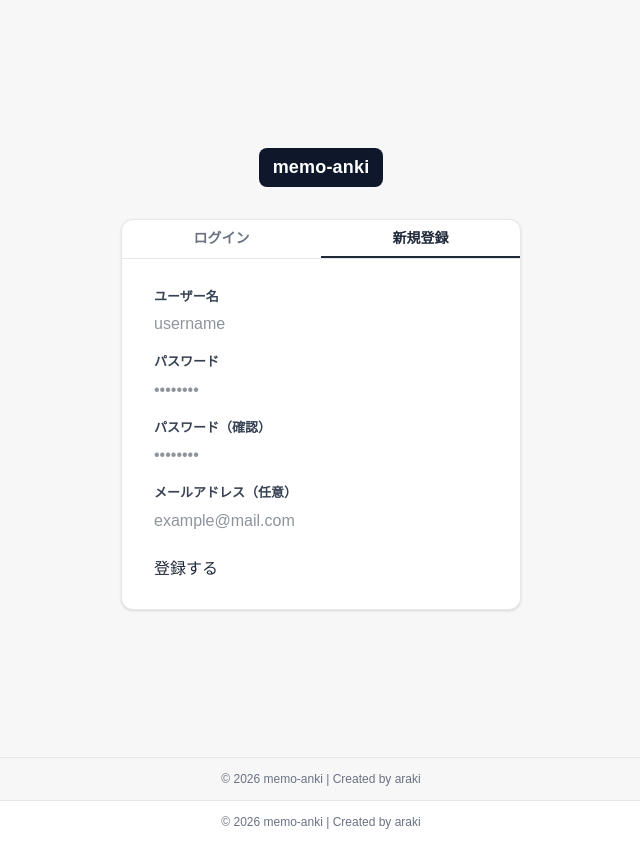
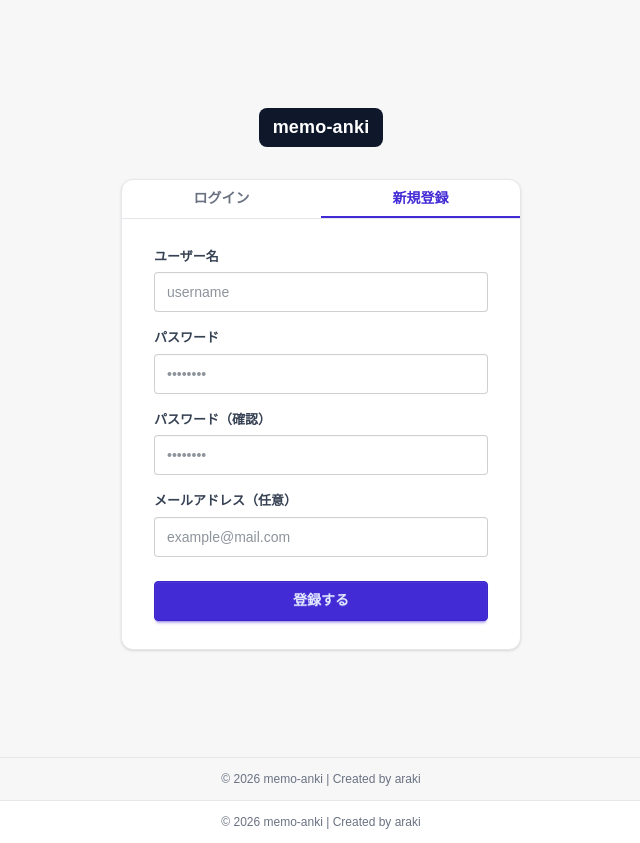
Before and after one commit to Shin0005/memo-anki, a Next.js app in the folder frontend/: page /login in a window 1280 px wide. Both pictures are taken after a click on the button "新規登録". Shown: the whole page, without its empty margins (319-959 px from the left). Built offline with nearby package versions, Linux system fonts and the light colour scheme.

Commit message:
feat: フォームのinput/buttonとタブ色をdaisyUIで置き換え

```diff
--- a/frontend/features/auth/components/AuthTabs.tsx
+++ b/frontend/features/auth/components/AuthTabs.tsx
@@ -45,7 +45,7 @@ function TabButton({
         'flex-1 py-2 text-sm font-semibold cursor-pointer transition-colors',
         'border-b-2',
         isActive
-          ? 'text-[var(--auth-primary)] border-[var(--auth-primary)]'
+          ? 'text-primary border-primary'
           : 'text-gray-500 border-transparent hover:text-gray-700',
       ].join(' ')}
     >
--- a/frontend/features/auth/components/LoginForm.tsx
+++ b/frontend/features/auth/components/LoginForm.tsx
@@ -37,7 +37,7 @@ export default function LoginForm({ onSubmit }: LoginFormProps) {
           placeholder="username"
           value={username}
           onChange={(e) => setUsername(e.target.value)}
-          className="auth-input"
+          className="input input-bordered w-full"
         />
       </div>
 
@@ -52,11 +52,11 @@ export default function LoginForm({ onSubmit }: LoginFormProps) {
           placeholder="••••••••"
           value={password}
           onChange={(e) => setPassword(e.target.value)}
-          className="auth-input"
+          className="input input-bordered w-full"
         />
       </div>
 
-      <button type="submit" className="auth-btn-primary">
+      <button type="submit" className="btn btn-primary w-full">
         ログイン
       </button>
     </form>
--- a/frontend/features/auth/components/RegisterForm.tsx
+++ b/frontend/features/auth/components/RegisterForm.tsx
@@ -51,7 +51,7 @@ export default function RegisterForm({ onSubmit }: RegisterFormProps) {
           placeholder="username"
           value={username}
           onChange={(e) => setUsername(e.target.value)}
-          className="auth-input"
+          className="input input-bordered w-full"
         />
       </div>
 
@@ -68,7 +68,7 @@ export default function RegisterForm({ onSubmit }: RegisterFormProps) {
           placeholder="••••••••"
           value={password}
           onChange={(e) => setPassword(e.target.value)}
-          className="auth-input"
+          className="input input-bordered w-full"
         />
       </div>
 
@@ -85,7 +85,7 @@ export default function RegisterForm({ onSubmit }: RegisterFormProps) {
           placeholder="••••••••"
           value={passwordConfirm}
           onChange={(e) => setPasswordConfirm(e.target.value)}
-          className="auth-input"
+          className="input input-bordered w-full"
         />
       </div>
 
@@ -99,11 +99,11 @@ export default function RegisterForm({ onSubmit }: RegisterFormProps) {
           placeholder="example@mail.com"
           value={email}
           onChange={(e) => setEmail(e.target.value)}
-          className="auth-input"
+          className="input input-bordered w-full"
         />
       </div>
 
-      <button type="submit" className="auth-btn-primary">
+      <button type="submit" className="btn btn-primary w-full">
         登録する
       </button>
     </form>
```
